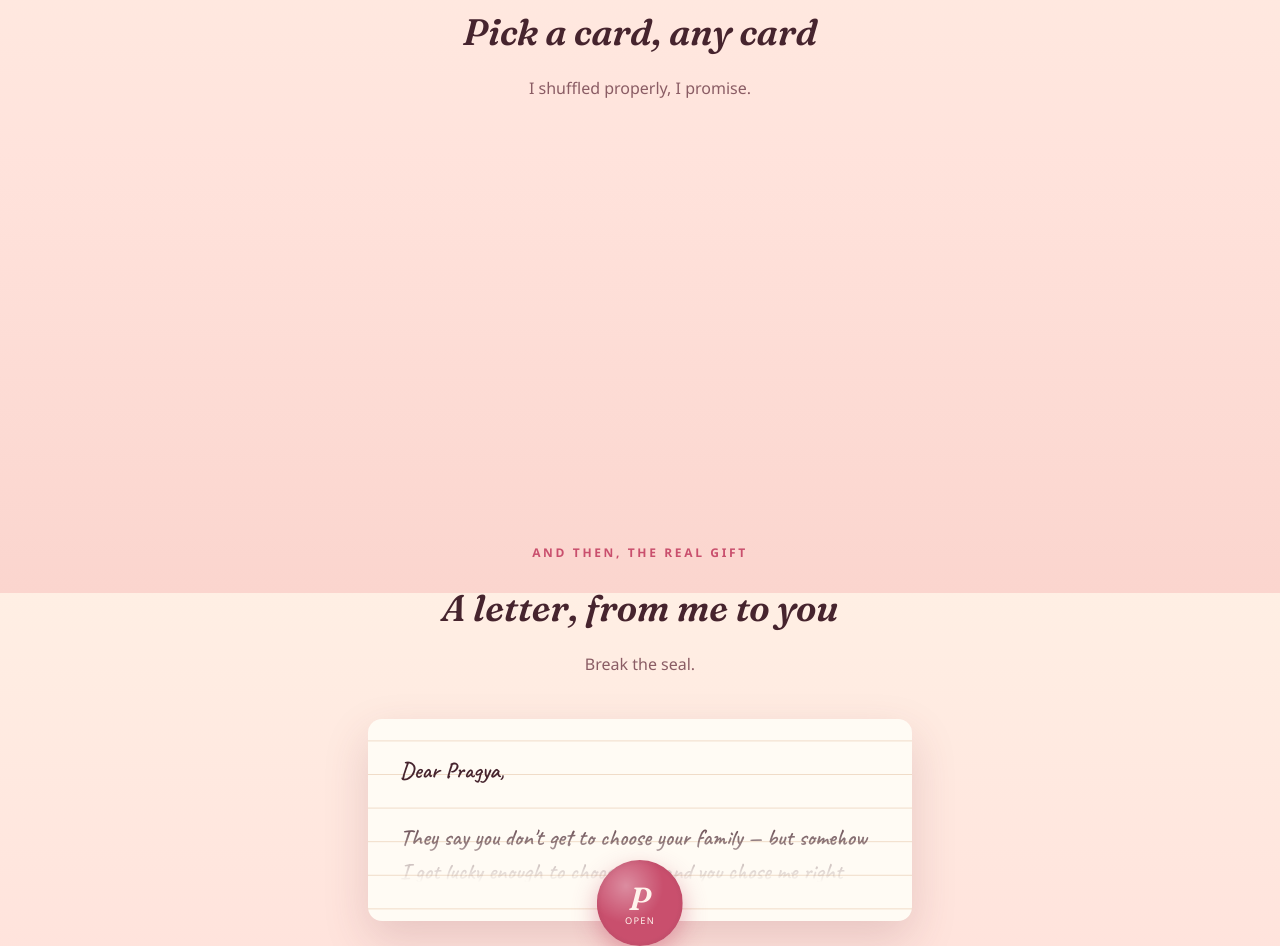
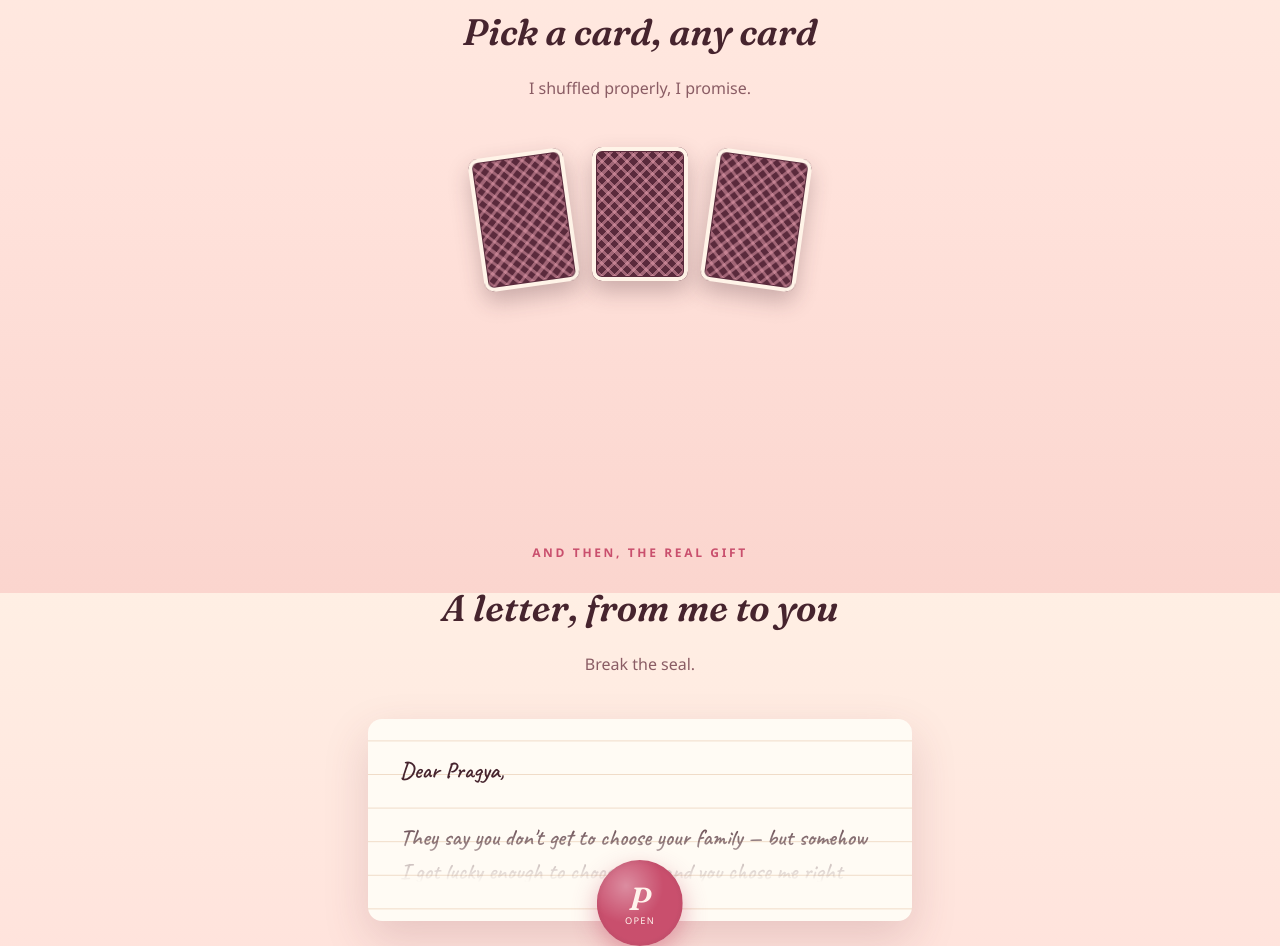
Before and after one commit to majju69/pd-birthday, a plain HTML site: page index.html in a window 1280 px wide. Shown: the part 2607-3553 px from the top of the page. Drawn offline with Linux system fonts and the light colour scheme.

Commit message:
fix card visibility

```diff
--- a/index.html
+++ b/index.html
@@ -547,6 +547,7 @@
   .pcard.dud { opacity: 0.3; --drop: 16px; --sc: 0.94; pointer-events: none; }
 
   .pcard-inner {
+    display: block;
     position: relative;
     width: 100%;
     height: 100%;
@@ -556,6 +557,7 @@
   .pcard.flipped .pcard-inner { transform: rotateY(180deg); }
 
   .pcard .face {
+    display: block;
     position: absolute;
     inset: 0;
     backface-visibility: hidden;
```
